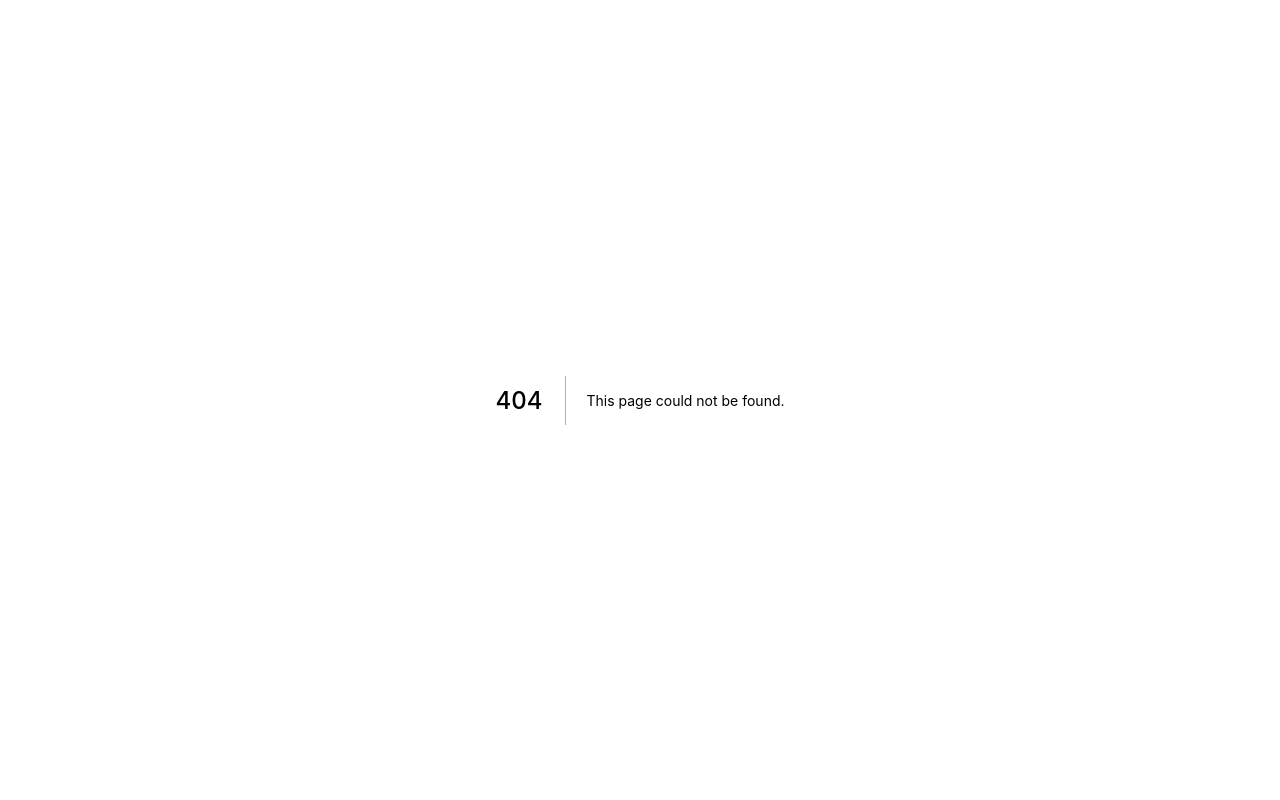
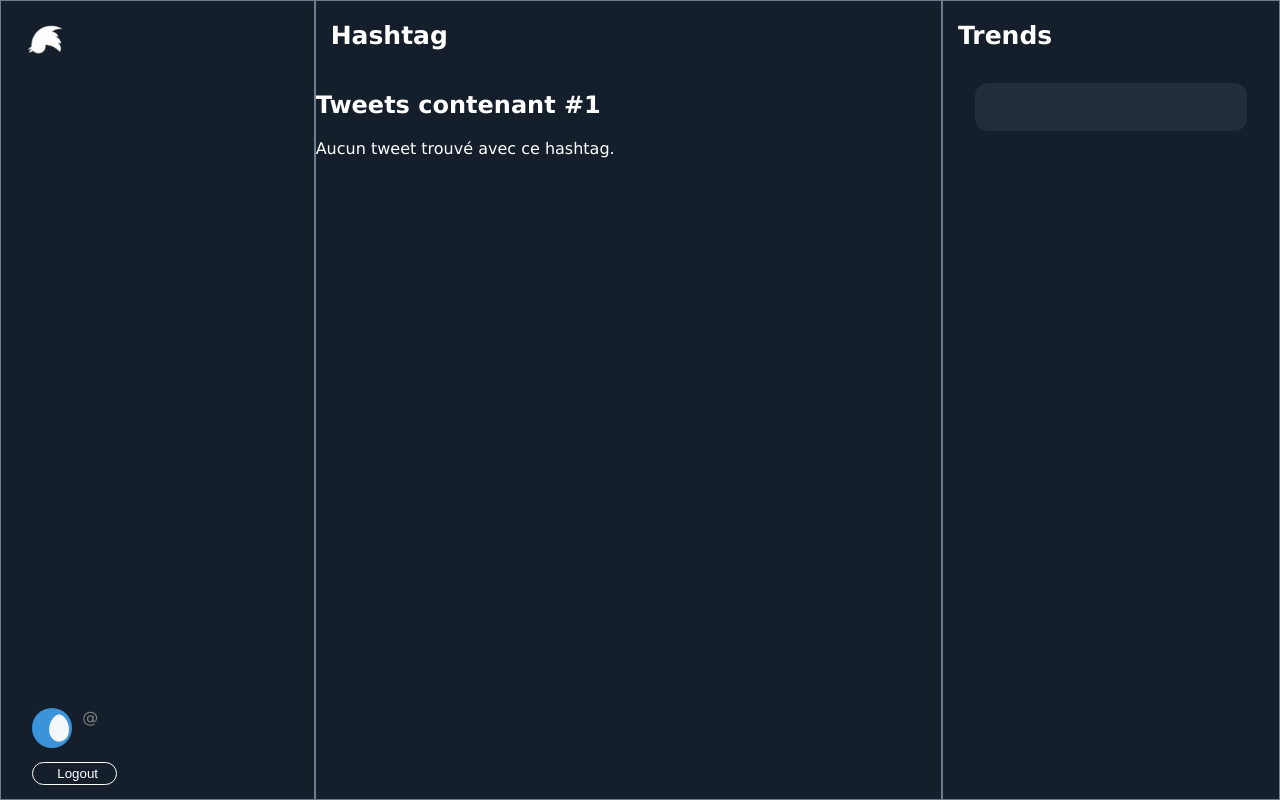
Before and after one commit to chloeho97/hackatweet-front, a Next.js app: page /hashtag/1 in a window 1280 px wide. Before the commit this address had no page. Built offline with nearby package versions, Linux system fonts and the light colour scheme.

Commit message:
ajout page dynamique

```diff
--- a/components/Hashtag.js
+++ b/components/Hashtag.js
@@ -1,74 +1,53 @@
 import styles from "../styles/Hashtag.module.css";
-import Tweet from "./Tweet";
 import LastTweets from "./LastTweets";
 import { useSelector, useDispatch } from "react-redux";
-import Login from "./Login";
 import { logout } from "../reducers/users";
 import Trends from "./Trends";
-// import { useState } from "react";
-import { useParams } from "react-router-dom";
-import { BrowserRouter as Router, Route, Routes } from "react-router-dom";
-// import Hashtag from "./Hashtag";
-import LastTweets from "./LastTweets";
 
-function Hashtag() {
-  const { hashtag } = useParams(); // Récupère le hashtag depuis l'URL
+function HashtagPage({ hashtag }) {
+  const dispatch = useDispatch();
+
+  // Données utilisateur
+  const username = useSelector((state) => state.users.value.username);
+  const firstname = useSelector((state) => state.users.value.firstname);
+
+  // Liste des tweets stockée dans Redux
+  const tweets = useSelector((state) => state.tweets.value);
+
+  console.log("Tweets :", tweets);
+  console.log("Hashtag :", hashtag);
+
+  // Filtrer les tweets contenant le hashtag
   const filteredTweets = tweets.filter((tweet) =>
-    tweet.tweetContent.includes(`#${hashtag}`)
+    tweet.tweetContent.toLowerCase().includes(`#${hashtag?.toLowerCase()}`)
   );
 
-  const dispatch = useDispatch();
-  // const [selectedHashtag, setSelectedHashtag] = useState(null);
-
+  // Fonction de déconnexion
   const handleLogout = () => {
     dispatch(logout());
   };
 
-  // Utilisé pour afficher soit la page Login soit la homepage
-  const isConnected = useSelector((state) => state.users.value.token);
-
-  // Utilisé pour afficher les infos User en bas à gauche
-  const username = useSelector((state) => state.users.value.username);
-  const firstname = useSelector((state) => state.users.value.firstname);
-
-  const tweets = useSelector((state) => state.tweets.value);
-
-  // Props pour afficher les derniers tweets
-  const lastTweetsComponents = tweets.map((data, i) => {
-    return (
-      <LastTweets
-        key={i}
-        firstname={data.firstname}
-        username={data.username}
-        id={data.id}
-        profilPicture={data.profilPicture}
-        tweetContent={data.tweetContent}
-        token={data.token}
-      />
-    );
-  });
-
   return (
     <div>
-      {/*   Si client pas connecté, donc pas de token, affichage de la page SignIn ou SignUp. Si connecté, affichage homepage avec tweet */}
-
-      {!isConnected ? (
-        <Login />
-      ) : (
       <main className={styles.main}>
         {/* HOME - LEFT */}
-
         <div className={styles.homeLeft}>
           <div>
-              <img className={styles.logo} src="./twitter-logo.png" />
+            <img
+              className={styles.logo}
+              src="/icon.png"
+              alt="Logo"
+              style={{ cursor: "pointer" }}
+              onClick={() => (window.location.href = "/")} // Retour à la page d'accueil
+            />
           </div>
-
           <div className={styles.userSection}>
             <div className={styles.userContent}>
               <div className={styles.profilIcon}>
                 <img
                   className={styles.profilPictureIcon}
-                    src="./profilPicture.jpg"
+                  src="/profilPicture.jpg"
+                  alt="User"
                 />
               </div>
               <div className={styles.userInfo}>
@@ -107,20 +86,6 @@ function Hashtag() {
               <p>Aucun tweet trouvé avec ce hashtag.</p>
             )}
           </div>
-
-            {/* <div>
-              <Router>
-                <Routes>
-                  <Route path="/" element={<Trends tweets={tweets} />} />
-                  <Route
-                    path="/hashtag/:hashtag"
-                    element={<Hashtag tweets={tweets} />}
-                  />
-                </Routes>
-              </Router>
-            </div> */}
-
-            <div>{lastTweetsComponents}</div>
         </div>
 
         {/* HOME - RIGHT */}
@@ -131,9 +96,8 @@ function Hashtag() {
           </div>
         </div>
       </main>
-      )}
     </div>
   );
 }
 
-export default Hashtag;
+export default HashtagPage;
--- a/components/LastTweets.js
+++ b/components/LastTweets.js
@@ -4,6 +4,7 @@ import { FontAwesomeIcon } from "@fortawesome/react-fontawesome";
 import { faHeart, faTrash } from "@fortawesome/free-solid-svg-icons";
 import { likedTweet } from "../reducers/likedTweet";
 import { removeTweet } from "../reducers/tweets";
+import Link from "next/link";
 
 function LastTweets(props) {
   const dispatch = useDispatch();
@@ -39,13 +40,13 @@ function LastTweets(props) {
       if (hashtagRegex.test(word)) {
         const hashtag = word.replace("#", ""); // Supprime le # pour l'URL
         return (
-          <a
+          <Link
             key={index}
             href={`/hashtag/${hashtag}`}
-            className={styles.hashtag}
+            passHref // Passe explicitement le href à l'élément enfant
           >
-            {word}
-          </a>
+            <a className={styles.hashtag}>{word}</a>
+          </Link>
         );
       }
       return word + " "; // Conserve le texte normal
--- /dev/null
+++ b/pages/hashtag/[hashtag].js
@@ -0,0 +1,14 @@
+import { useRouter } from "next/router";
+import HashtagPage from "../../components/Hashtag";
+
+export default function Hashtag() {
+  const router = useRouter();
+  const { hashtag } = router.query;
+
+  if (!hashtag) {
+    // Affiche un état de chargement si le paramètre n'est pas encore disponible
+    return <h1>Loading...</h1>;
+  }
+
+  return <HashtagPage hashtag={hashtag} />;
+}
```
Also changed, not shown: 1 other file (tests, documents, lock files or other folders). Lines whose indentation alone changed are shown as unchanged.
